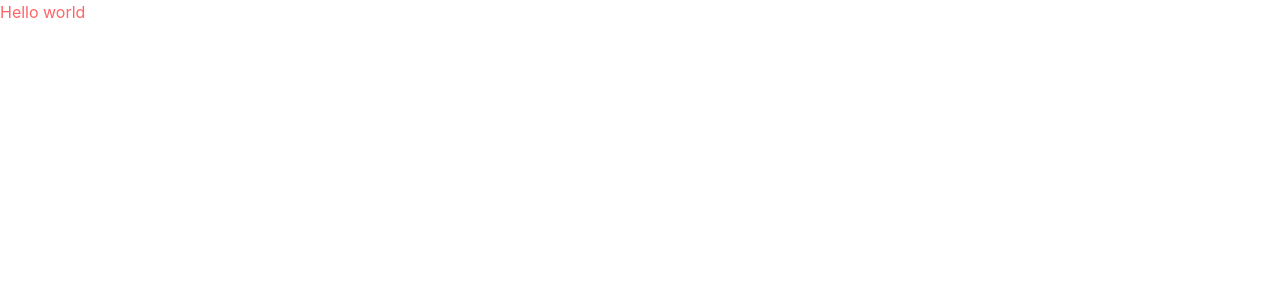
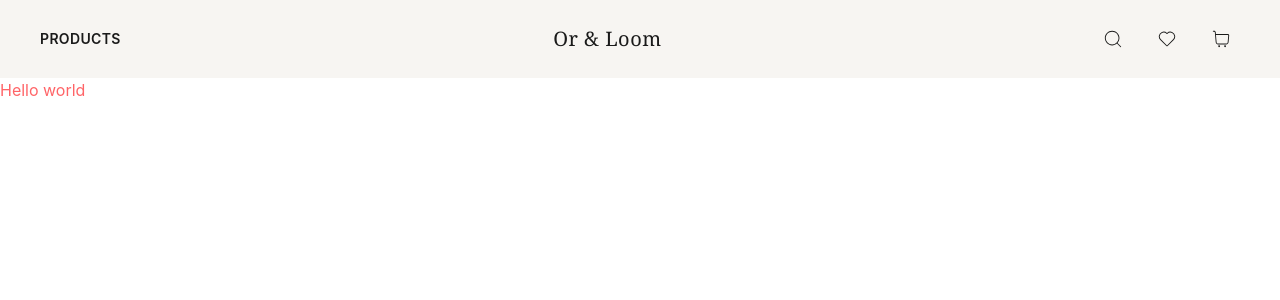
Before and after one commit to prio12/Or-Loom, a Next.js app: page / in a window 1280 px wide. Shown: the top 300 px of the page. Built offline with nearby package versions, Linux system fonts and the light colour scheme.

Commit message:
feat: navbar added for md and lg screen with animation

```diff
--- a/app/layout.tsx
+++ b/app/layout.tsx
@@ -1,16 +1,6 @@
 import type { Metadata } from "next";
-import { Geist, Geist_Mono } from "next/font/google";
 import "./globals.css";
-
-const geistSans = Geist({
-  variable: "--font-geist-sans",
-  subsets: ["latin"],
-});
-
-const geistMono = Geist_Mono({
-  variable: "--font-geist-mono",
-  subsets: ["latin"],
-});
+import Navbar from "@/components/layout/Navbar";
 
 export const metadata: Metadata = {
   title: "Create Next App",
@@ -23,11 +13,11 @@ export default function RootLayout({
   children: React.ReactNode;
 }>) {
   return (
-    <html
-      lang="en"
-      className={`${geistSans.variable} ${geistMono.variable} h-full antialiased`}
-    >
-      <body className="min-h-full flex flex-col">{children}</body>
+    <html lang="en" className={` h-full antialiased`}>
+      <body className="min-h-full flex flex-col">
+        <Navbar />
+        {children}
+      </body>
     </html>
   );
 }
--- a/app/page.tsx
+++ b/app/page.tsx
@@ -1,5 +1,3 @@
-import Image from "next/image";
-
 export default function Home() {
   return (
     <div className="text-red-400">
--- /dev/null
+++ b/components/layout/Navbar.tsx
@@ -0,0 +1,44 @@
+"use client";
+
+import { CiHeart, CiSearch, CiShoppingCart } from "react-icons/ci";
+import { motion } from "framer-motion";
+import type { MotionProps } from "framer-motion";
+
+export default function Navbar() {
+  const iconHover: MotionProps = {
+    whileHover: {
+      scale: 1.11,
+      backgroundColor: "#1A1A1A",
+      color: "#F7F5F2",
+    },
+    whileTap: {
+      scale: 0.95,
+    },
+    transition: {
+      type: "spring",
+      stiffness: 100,
+      damping: 10,
+    },
+  };
+  return (
+    <nav className="flex justify-between items-center px-5 md:px-10 py-5 bg-[#F7F5F2] text-[#1A1A1A]">
+      <h3 className="text-sm hidden md:block tracking-wide font-semibold uppercase cursor-pointer hover:text-[#B5532C] transition-colors">
+        Products
+      </h3>
+
+      <div className="font-serif text-xl tracking-wide">Or & Loom</div>
+
+      <div className="flex items-center gap-4">
+        <motion.div {...iconHover} className="p-2 rounded-full cursor-pointer">
+          <CiSearch size={22} />
+        </motion.div>
+        <motion.div {...iconHover} className="p-2 rounded-full cursor-pointer">
+          <CiHeart size={22} />
+        </motion.div>
+        <motion.div {...iconHover} className="p-2 rounded-full cursor-pointer">
+          <CiShoppingCart size={22} />
+        </motion.div>
+      </div>
+    </nav>
+  );
+}
```
